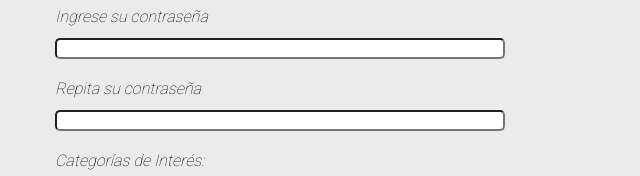
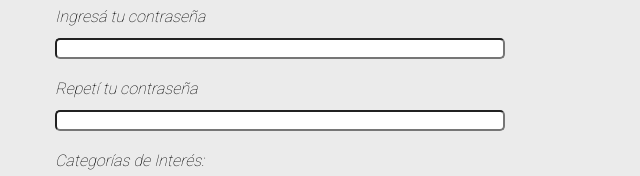
Before and after one commit to solcattaneo/MercadoLiebreMSC, a website: page views/register.html in a window 1280 px wide. Shown: the part 573-749 px from the top of the page, 0-640 px from the left. Drawn offline with Linux system fonts and the light colour scheme; files that its build step writes are made by us from their sources.

Commit message:
cambio passwords en registro

```diff
--- a/views/register.html
+++ b/views/register.html
@@ -44,11 +44,11 @@
         <input type = "email" name = "email" id = "email" placeholder= nombre@correo.com.ar class = "campo">
     </div>
     <div  class = "control-formulario">
-        <label for = "password"> Ingrese su contraseña</label>
+        <label for = "password"> Ingresá tu contraseña</label>
         <input type = "password" name = "password" id = "password" class = "campo">
     </div>
     <div  class = "control-formulario">
-        <label for = "password2"> Repita su contraseña</label>
+        <label for = "password2"> Repetí tu contraseña</label>
         <input type = "password" name = "password2" id = "password2" class = "campo">
     </div>
     <div  class = "control-formulario">
```
